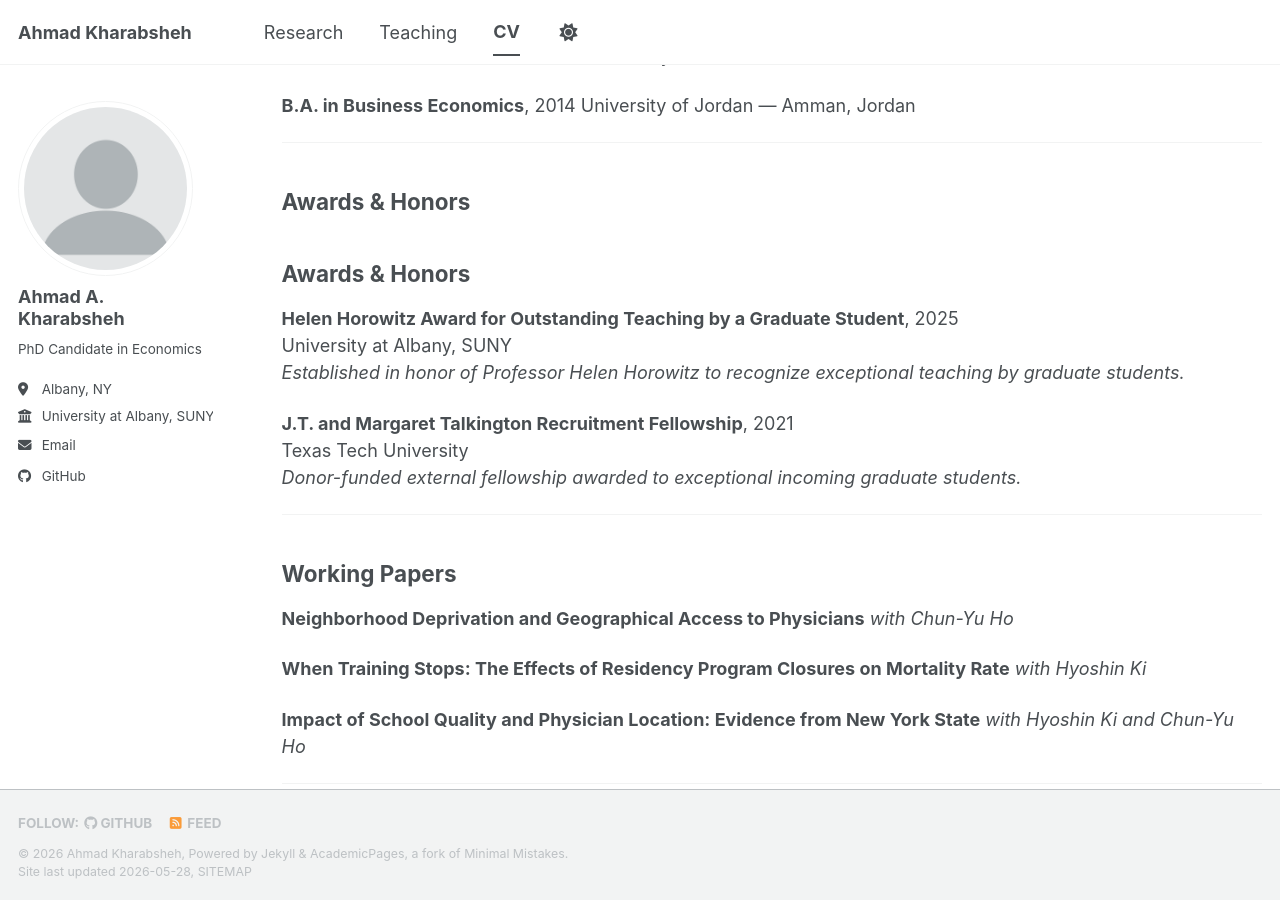
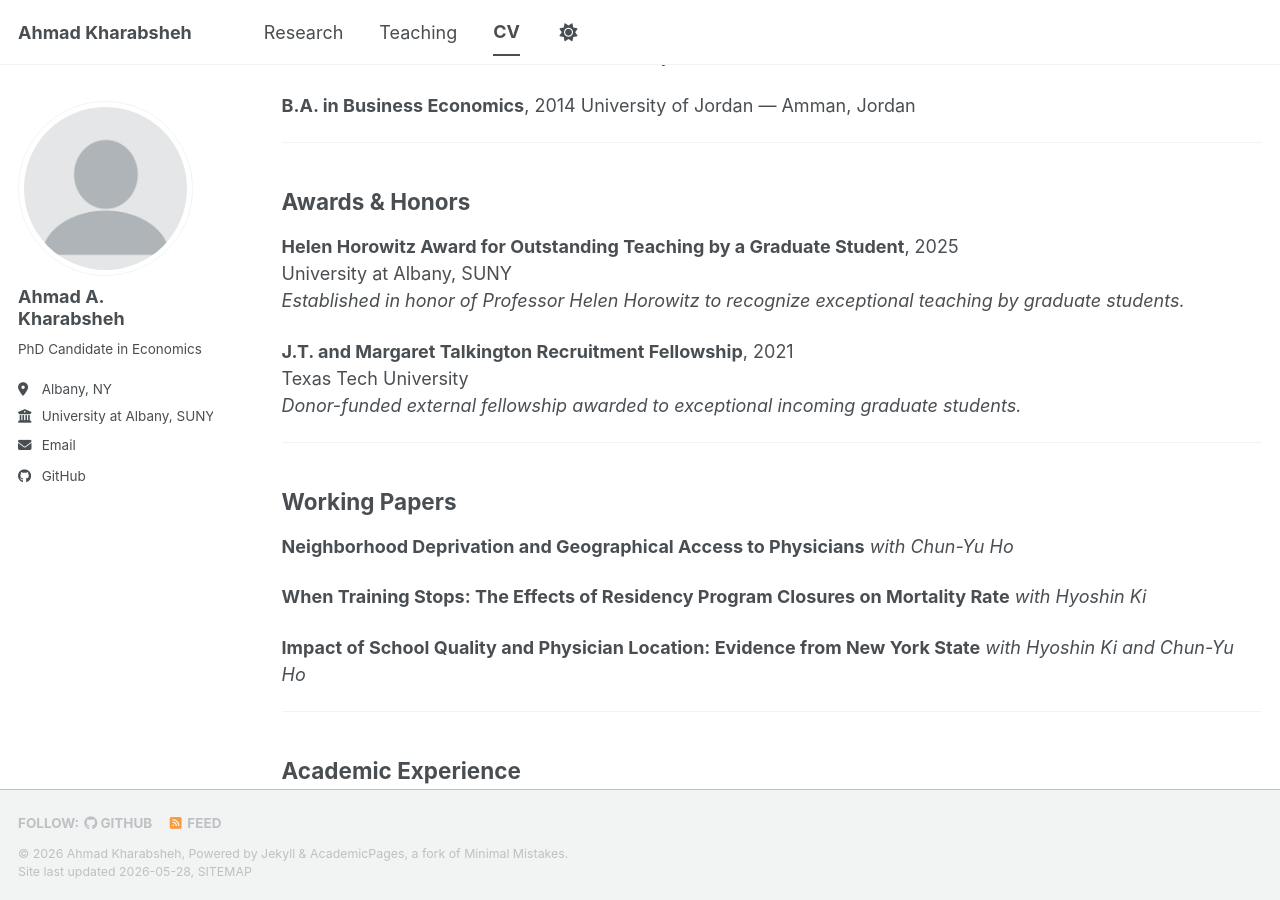
Before and after one commit to Kharabshehahmad/Kharabshehahmad.github.io, a Jekyll site: the page built from _pages/cv.md, in a window 1280 px wide and 900 px high, scrolled down 618 px. Built offline with Jekyll 4.4.1, drawn with Linux system fonts in a browser that asks for light colours; a script bundle is joined from its source files by our own code; library files that are not in the unit come from our copies.

Commit message:
Update cv.md

```diff
--- a/_pages/cv.md
+++ b/_pages/cv.md
@@ -37,8 +37,6 @@ University of Jordan — Amman, Jordan
 University of Jordan — Amman, Jordan
 
 ---
-
-## Awards & Honors
 
 ## Awards & Honors
 
```
